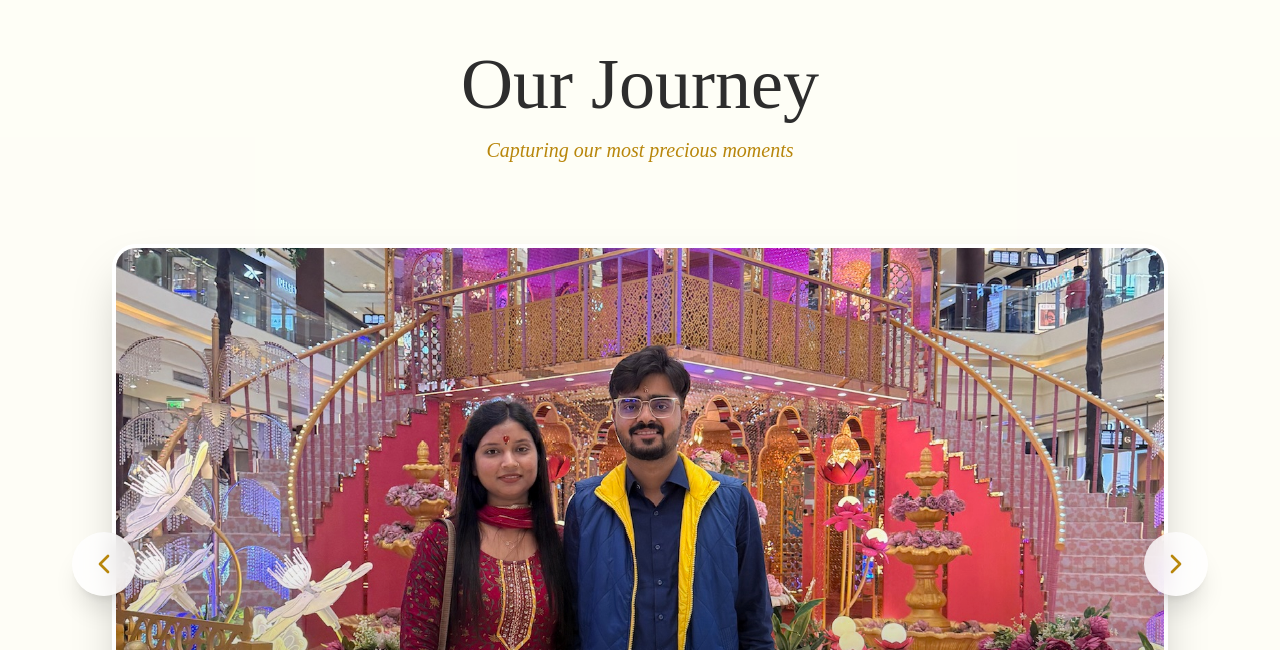
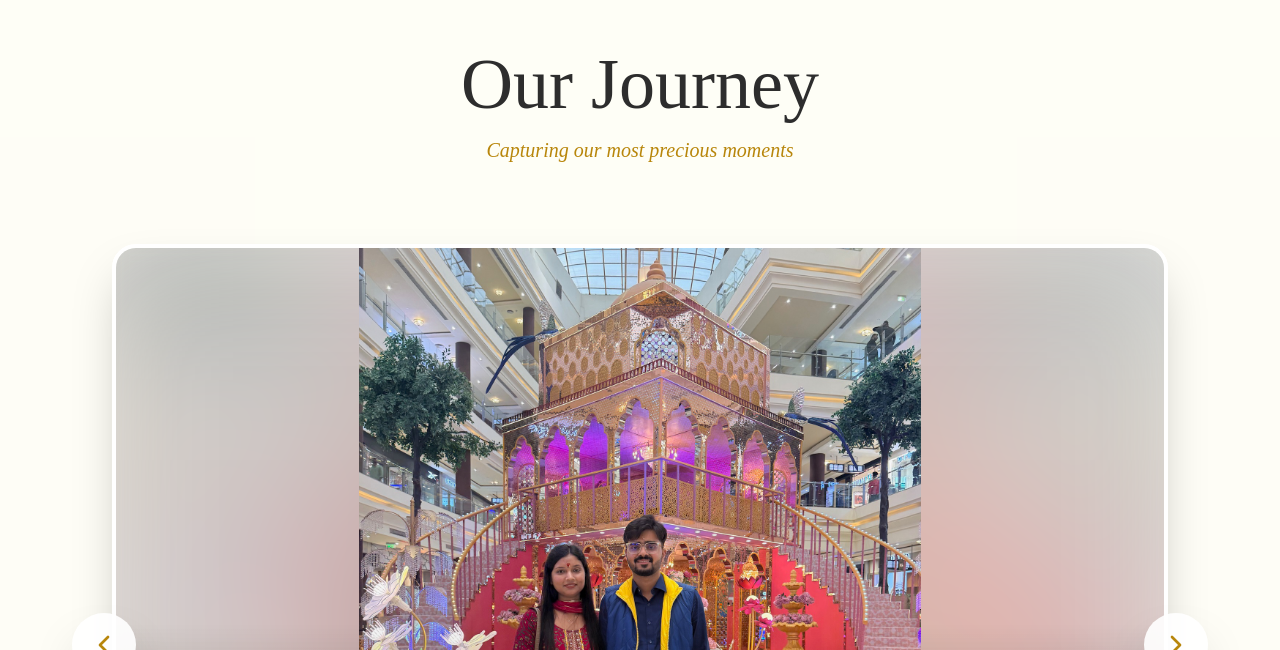
Before and after one commit to prajwalanand16/prashi_invite, a React (Vite) app: page / in a window 1280 px wide. Shown: the part 2150-2800 px from the top of the page. Built offline with nearby package versions, Linux system fonts and the light colour scheme.

Commit message:
Refactor App component layout and styles

```diff
--- a/src/App.tsx
+++ b/src/App.tsx
@@ -50,23 +50,34 @@ const Gallery = ({ title, images }: { title: string; images: string[] }) => {
   };
 
   return (
-    <div className="w-full max-w-6xl mx-auto relative group px-4 md:px-12">
-      <div className="overflow-hidden rounded-3xl shadow-2xl border-4 border-white bg-white/20 backdrop-blur-sm">
+    <div className="w-full max-w-6xl mx-auto relative group px-2 md:px-12">
+      <div className="overflow-hidden rounded-3xl shadow-2xl border-4 border-white bg-black/5 backdrop-blur-sm">
         <motion.div
           className="flex"
           animate={{ x: `-${currentIndex * 100}%` }}
-          transition={{ type: "spring", stiffness: 300, damping: 30 }}
+          transition={{ type: "spring", stiffness: 250, damping: 30 }}
         >
           {images.map((img, idx) => (
-            <div key={idx} className="min-w-full h-[400px] md:h-[600px] relative">
+            <div key={idx} className="min-w-full h-[500px] md:h-[750px] relative flex items-center justify-center overflow-hidden">
+              {/* Blurred Background for mixed aspect ratios (Portrait/Landscape) */}
+              <img
+                src={img}
+                alt=""
+                className="absolute inset-0 w-full h-full object-cover blur-3xl scale-110 opacity-40"
+                aria-hidden="true"
+              />
+
+              {/* Main Image - Set to object-contain so nothing is cut off */}
               <img
                 src={img}
                 alt={`${title} ${idx + 1}`}
-                className="w-full h-full object-cover"
+                className="relative z-10 w-full h-full object-contain"
                 referrerPolicy="no-referrer"
               />
-              <div className="absolute inset-0 bg-gradient-to-t from-black/40 via-transparent to-transparent flex items-end justify-center pb-12">
-                <p className="font-serif text-2xl md:text-3xl text-white italic tracking-widest drop-shadow-lg">
+
+              {/* Overlay Text */}
+              <div className="absolute inset-0 bg-gradient-to-t from-black/60 via-transparent to-transparent flex items-end justify-center pb-12 z-20">
+                <p className="font-serif text-2xl md:text-4xl text-white italic tracking-widest drop-shadow-xl px-6 text-center">
                   {title}
                 </p>
               </div>
@@ -75,28 +86,31 @@ const Gallery = ({ title, images }: { title: string; images: string[] }) => {
         </motion.div>
       </div>
 
+      {/* Navigation Arrows */}
       <button
         onClick={prev}
-        className="absolute left-0 md:left-2 top-1/2 -translate-y-1/2 bg-white/80 hover:bg-white backdrop-blur-md p-4 rounded-full text-[#b8860b] transition-all shadow-xl z-10 hover:scale-110 active:scale-95"
+        className="absolute left-4 md:left-2 top-1/2 -translate-y-1/2 bg-white/90 hover:bg-white p-4 rounded-full text-[#b8860b] transition-all shadow-2xl z-30 hover:scale-110 active:scale-95"
       >
         <ChevronLeft className="w-8 h-8" />
       </button>
       <button
         onClick={next}
-        className="absolute right-0 md:right-2 top-1/2 -translate-y-1/2 bg-white/80 hover:bg-white backdrop-blur-md p-4 rounded-full text-[#b8860b] transition-all shadow-xl z-10 hover:scale-110 active:scale-95"
+        className="absolute right-4 md:right-2 top-1/2 -translate-y-1/2 bg-white/90 hover:bg-white p-4 rounded-full text-[#b8860b] transition-all shadow-2xl z-30 hover:scale-110 active:scale-95"
       >
         <ChevronRight className="w-8 h-8" />
       </button>
 
       {/* Dots Indicator */}
-      <div className="flex justify-center gap-2 mt-6">
+      <div className="flex justify-center gap-3 mt-8">
         {images.map((_, idx) => (
           <button
             key={idx}
             onClick={() => setCurrentIndex(idx)}
             className={cn(
-              "w-2 h-2 rounded-full transition-all duration-300",
-              currentIndex === idx ? "bg-[#d4af37] w-8" : "bg-[#d4af37]/30 hover:bg-[#d4af37]/60"
+              "w-3 h-3 rounded-full transition-all duration-500",
+              currentIndex === idx
+                ? "bg-[#d4af37] w-12 shadow-[0_0_10px_rgba(212,175,55,0.5)]"
+                : "bg-[#d4af37]/20 hover:bg-[#d4af37]/50"
             )}
           />
         ))}
@@ -275,7 +289,7 @@ export default function App() {
             className="flex flex-col items-center"
           >
             <p className="font-serif text-xl md:text-3xl text-[#b8860b] italic mb-8 tracking-wide">
-              Are getting married
+              We Are getting married
             </p>
             <div className="w-px h-24 bg-gradient-to-b from-[#d4af37] to-transparent mb-6" />
             <motion.div
```
